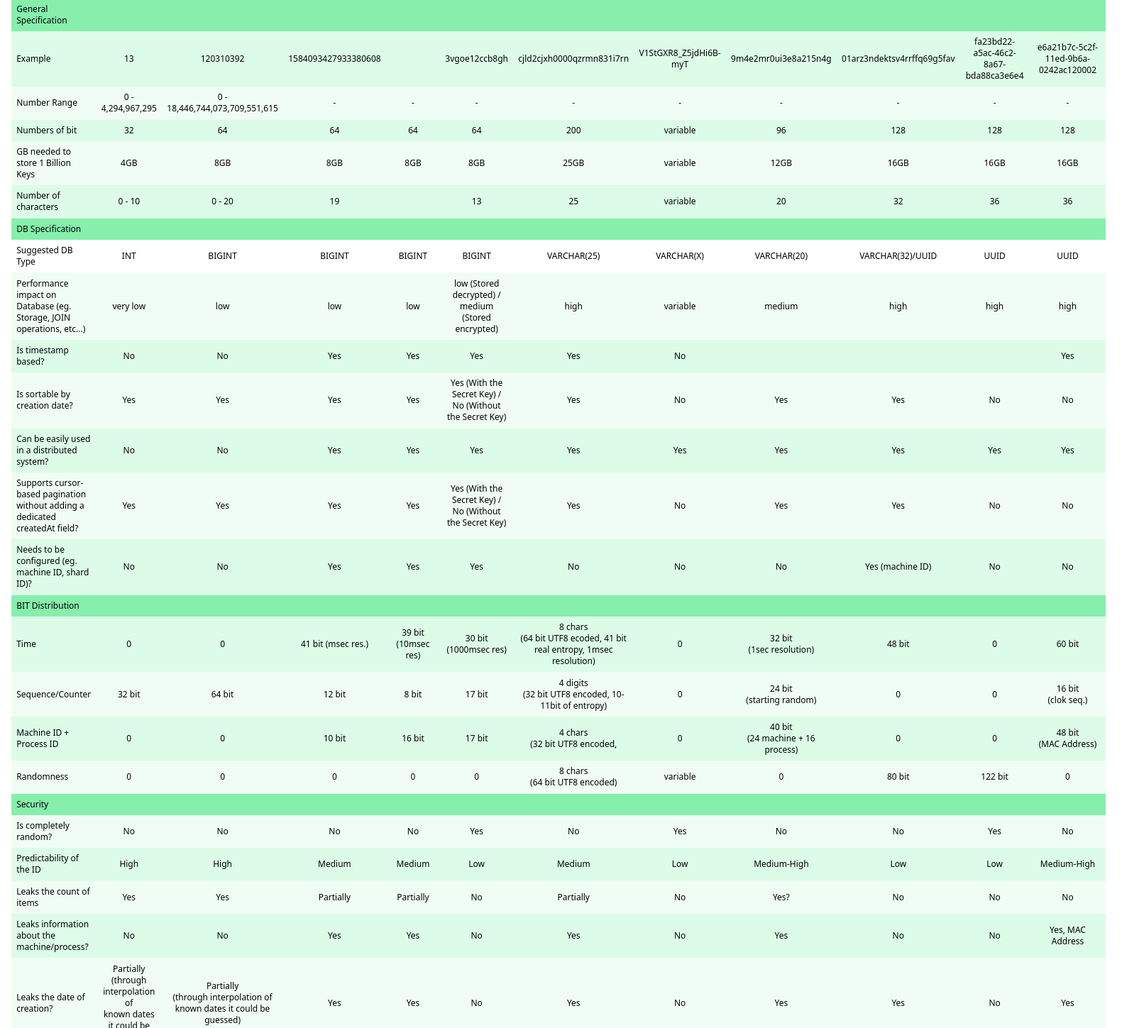
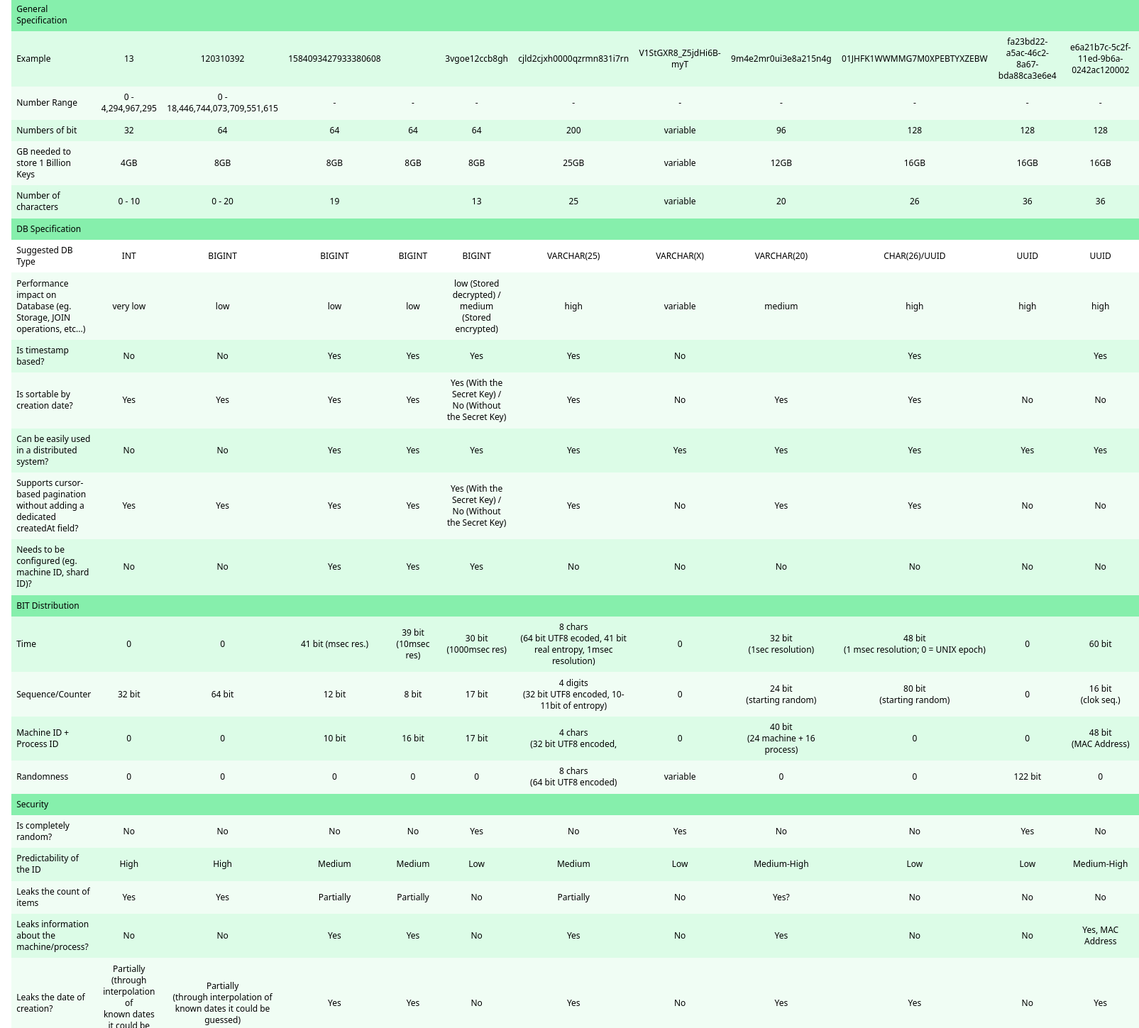
Before and after one commit to adileo/awesome-identifiers, a plain HTML site: page index.html in a window 1280 px wide. Shown: the part 539-1988 px from the top of the page at 71% size, 1605 px wide, since content can reach past the window. Drawn offline with nearby package versions, Linux system fonts and the light colour scheme.

Commit message:
Update index.html with correct ULID information

```diff
--- a/index.html
+++ b/index.html
@@ -62,7 +62,7 @@
     <td>Similiar to xid but larger in terms of bits footprint in favor of a better timestamp resolution of 1ms.</td>
     <td>Completely random string, works well in a distributed system, useful for public facing identifiers since it's a completly opaque token. Not useful for sorting or pagination, not K-ordered. Therefore not ideal as a database PK.</td>
     <td>Inspired by the Mongo Object ID, but shorter in terms of chars, 20 vs 24. XID is Sortable and works well in a distributed system. Smaller binary size than UUID or ULID so could improve performance on huge databases. Timestamp resolution of 1 second.</td>
-    <td>Like UUIDv4 but lexicographically sortable and without the ugly dashes. It supports generating up to 1.21e+24 unique ULIDs per millisecond. Thanks to the large number of bits of randomness it also works well in a distributed system.</td>
+    <td>Like UUIDv4 but lexicographically sortable and canonical form uses Crockford's Base32. It supports generating up to 2^80 unique ULIDs per millisecond. Thanks to the large number of bits of randomness it also works well in a distributed system.</td>
     <td>The most famous identifier, not sortable, completely random generated so it works well with distributed system. It's a completly opaque identifier like nanoid, less compact than ULID due to the hexadecimal representation separated by the dashes.</td>
     <td>Even if encoding the timestamp within it, UUIDv1 is not lexicographically sortable. Since it uses the MAC address it allows quickly discerning which IDs are generated by a single machine.</td>
 
@@ -94,7 +94,7 @@
     <td>cjld2cjxh0000qzrmn831i7rn</td>
     <td>V1StGXR8_Z5jdHi6B-myT</td>
     <td>9m4e2mr0ui3e8a215n4g</td>
-    <td>01arz3ndektsv4rrffq69g5fav</td>
+    <td>01JHFK1WWMMG7M0XPEBTYXZEBW</td>
     <td>fa23bd22-a5ac-46c2-8a67-bda88ca3e6e4</td>
     <td>e6a21b7c-5c2f-11ed-9b6a-0242ac120002</td>
 
@@ -158,7 +158,7 @@
     <td>25</td>
     <td>variable</td>
     <td>20</td>
-    <td>32</td>
+    <td>26</td>
     <td>36</td>
     <td>36</td>
 
@@ -189,7 +189,7 @@
     <td>VARCHAR(25)</td>
     <td>VARCHAR(X)</td>
     <td>VARCHAR(20)</td>
-    <td>VARCHAR(32)/UUID</td>
+    <td>CHAR(26)/UUID</td>
     <td>UUID</td>
     <td>UUID</td>
 
@@ -221,7 +221,7 @@
     <td>Yes</td>
     <td>No</td>
     <td></td>
-    <td></td>
+    <td>Yes</td>
     <td></td>
     <td>Yes</td>
 
@@ -285,7 +285,7 @@
     <td>No</td>
     <td>No</td>
     <td>No</td>
-    <td>Yes (machine ID)</td>
+    <td>No</td>
     <td>No</td>
     <td>No</td>
 
@@ -317,7 +317,7 @@
     <td>8 chars <br>(64 bit UTF8 ecoded, 41 bit real entropy, 1msec resolution) </td>
     <td>0</td>
     <td>32 bit <br>(1sec resolution)</td>
-    <td>48 bit</td>
+    <td>48 bit<br />(1 msec resolution; 0 = UNIX epoch)</td>
     <td>0</td>
     <td>60 bit</td>
 
@@ -333,7 +333,7 @@
     <td>4 digits <br>(32 bit UTF8 encoded, 10-11bit of entropy)</td>
     <td>0</td>
     <td>24 bit <br>(starting random)</td>
-    <td>0</td>
+    <td>80 bit<br />(starting random)</td>
     <td>0</td>
     <td>16 bit<br>(clok seq.)</td>
 
@@ -365,7 +365,7 @@
     <td>8 chars<br>(64 bit UTF8 encoded)</td>
     <td>variable</td>
     <td>0</td>
-    <td>80 bit</td>
+    <td>0</td>
     <td>122 bit</td>
     <td>0</td>
 
```
